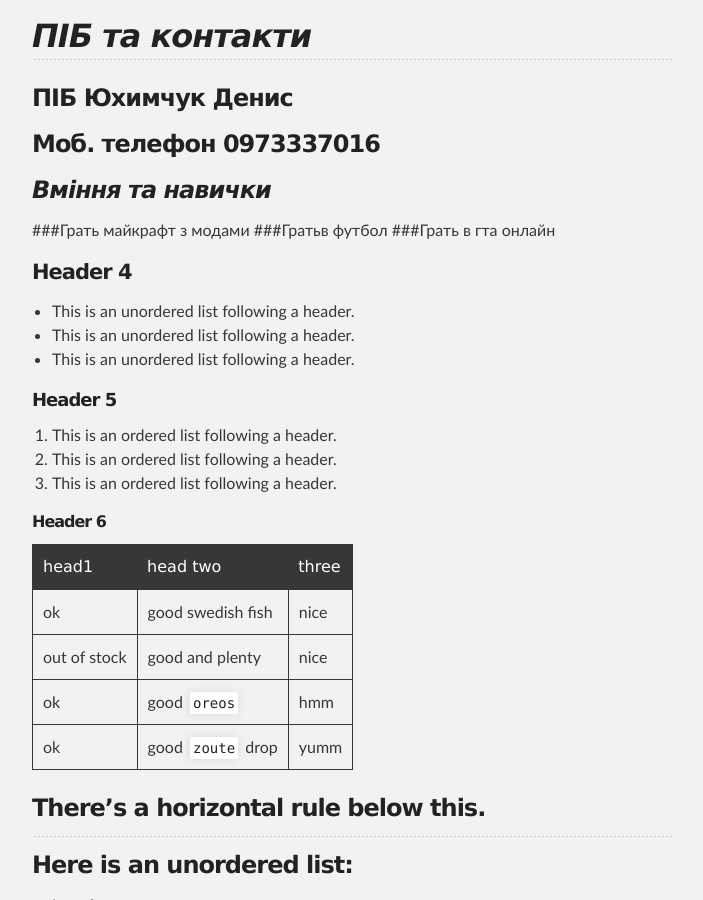
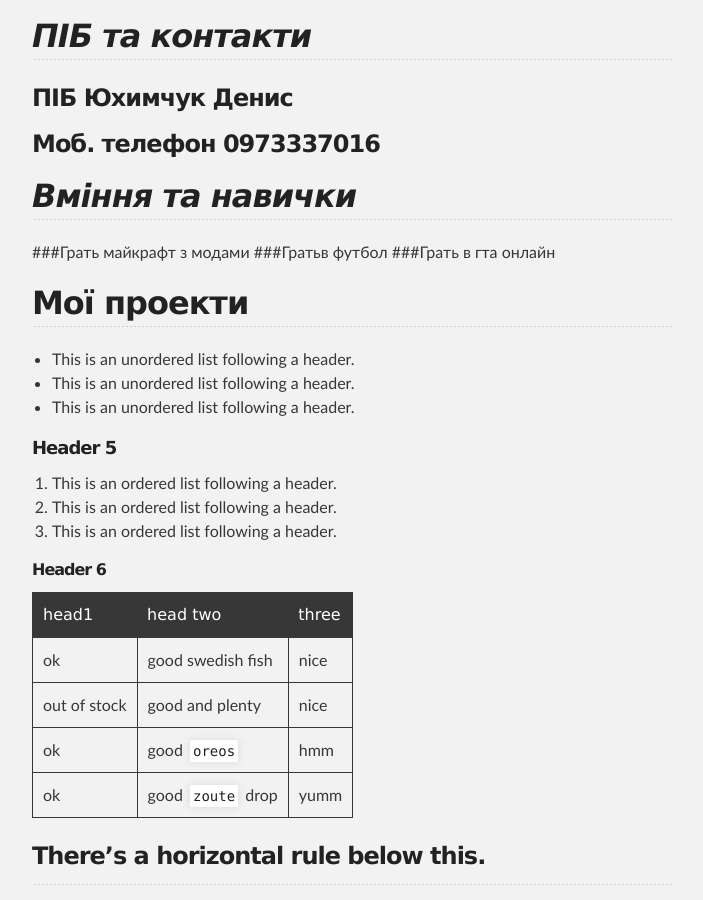
Before and after one commit to Denchik1143/DenchikM1.github.io, a Jekyll site: the page built from index.md, in a window 1280 px wide and 900 px high, scrolled down 312 px. Shown: the whole window, without its empty margins (288-991 px from the left). Built offline with Jekyll 4.4.1, drawn with Linux system fonts in a browser that asks for light colours; our own code applies the rules of GitHub Pages for plain Markdown files.

Commit message:
Update index.md

```diff
--- a/index.md
+++ b/index.md
@@ -11,13 +11,13 @@ layout: default
 ### ПІБ Юхимчук Денис
 ### Моб. телефон 0973337016
 
-### **_Вміння та навички_**
+## **_Вміння та навички_**
 
 ###Грать майкрафт з модами
 ###Гратьв футбол
 ###Грать в гта онлайн
 
-#### Header 4
+## Мої проекти
 
 *   This is an unordered list following a header.
 *   This is an unordered list following a header.
```
